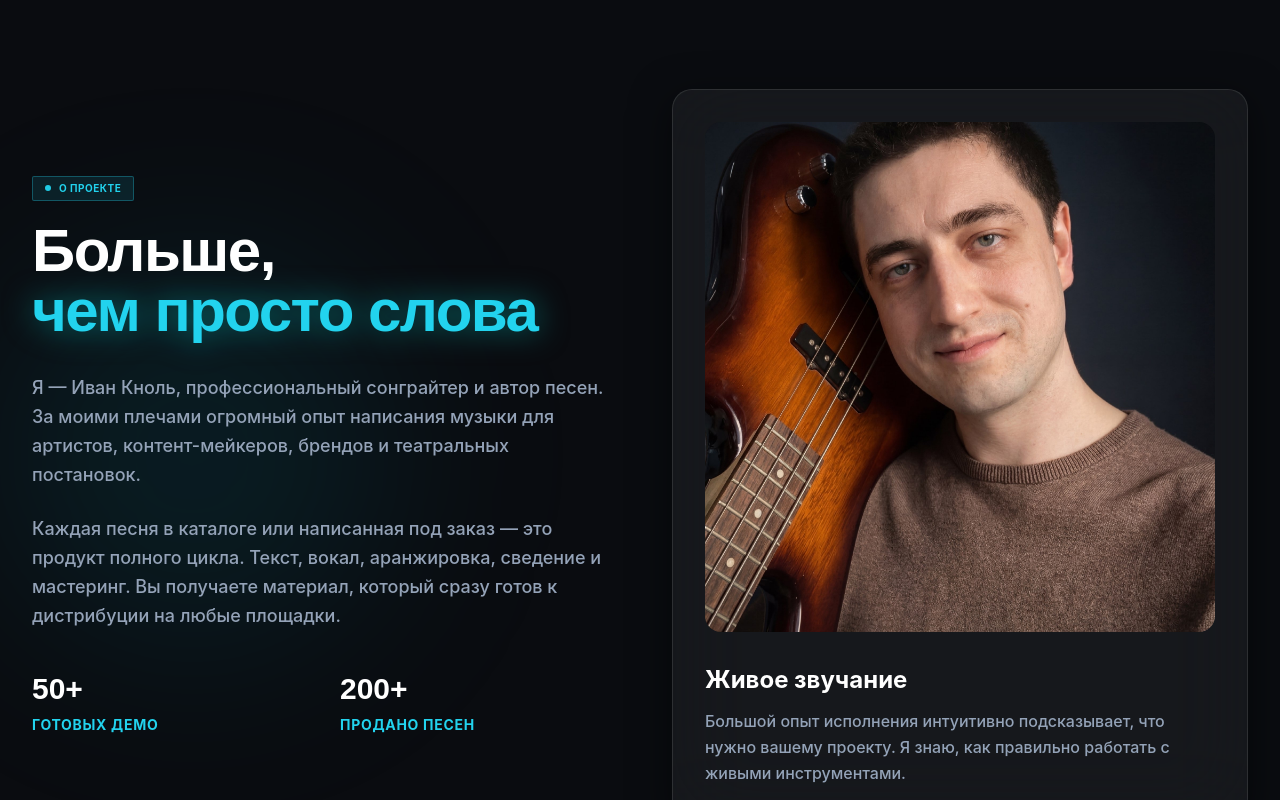
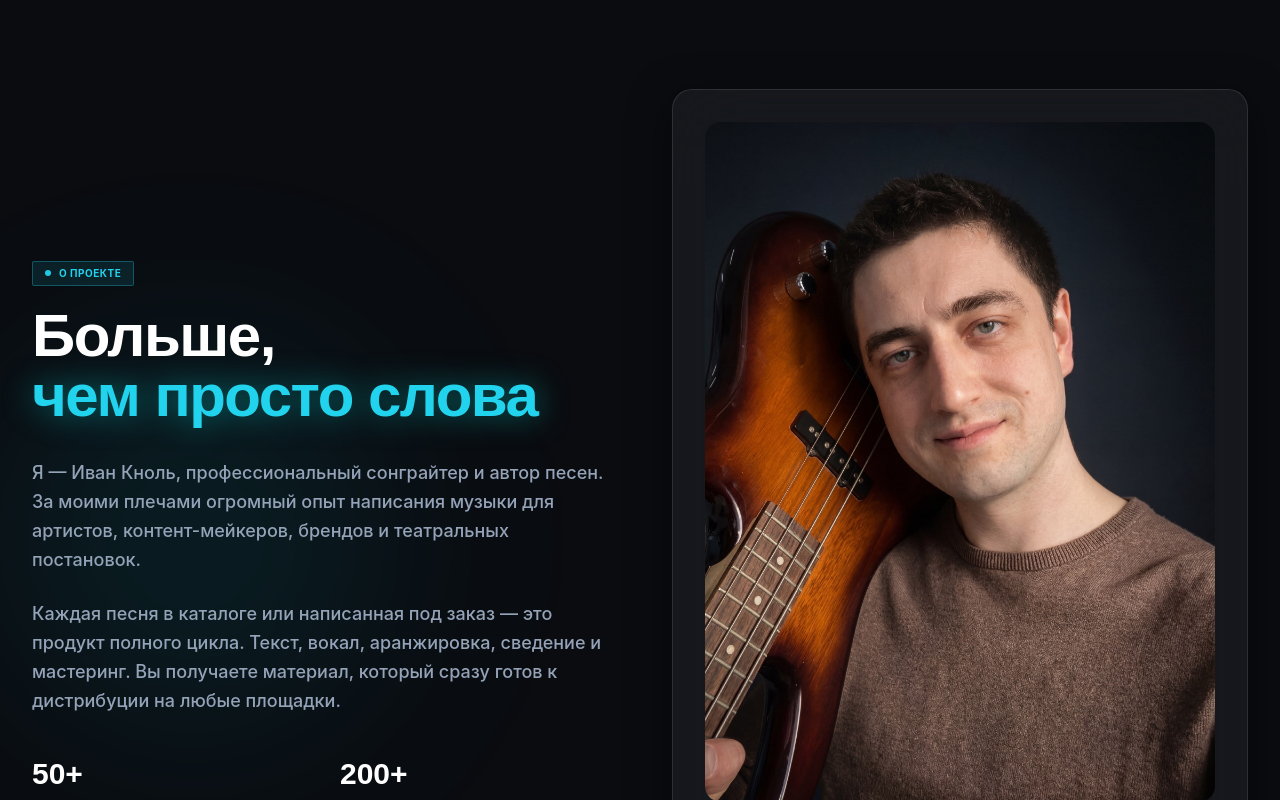
Before and after one commit to nmsnalldesign-oss/knol-records, a Next.js app: page / in a window 1280 px wide. Shown: the part 2100-2900 px from the top of the page. Built offline with nearby package versions, Linux system fonts and the light colour scheme; no server answers.

Commit message:
style: fix photo aspect ratio and framing in about section

```diff
--- a/components/AboutSection.tsx
+++ b/components/AboutSection.tsx
@@ -78,12 +78,12 @@ export default function AboutSection() {
         {/* Right side visual */}
         <div className="lg:w-1/2 w-full relative">
           <div className="glass-panel p-6 sm:p-8 rounded-3xl border-t border-white/10 flex flex-col bg-white/5 relative group">
-            <div className="w-full aspect-square sm:aspect-[4/5] lg:aspect-square rounded-2xl overflow-hidden mb-8 relative">
+            <div className="w-full aspect-[4/5] lg:aspect-[3/4] rounded-2xl overflow-hidden mb-8 relative">
               <Image
                 src="/ivan.jpg"
                 alt="Иван Кноль"
                 fill
-                className="object-cover group-hover:scale-105 transition-transform duration-700"
+                className="object-cover object-top group-hover:scale-105 transition-transform duration-700"
               />
             </div>
 
```
